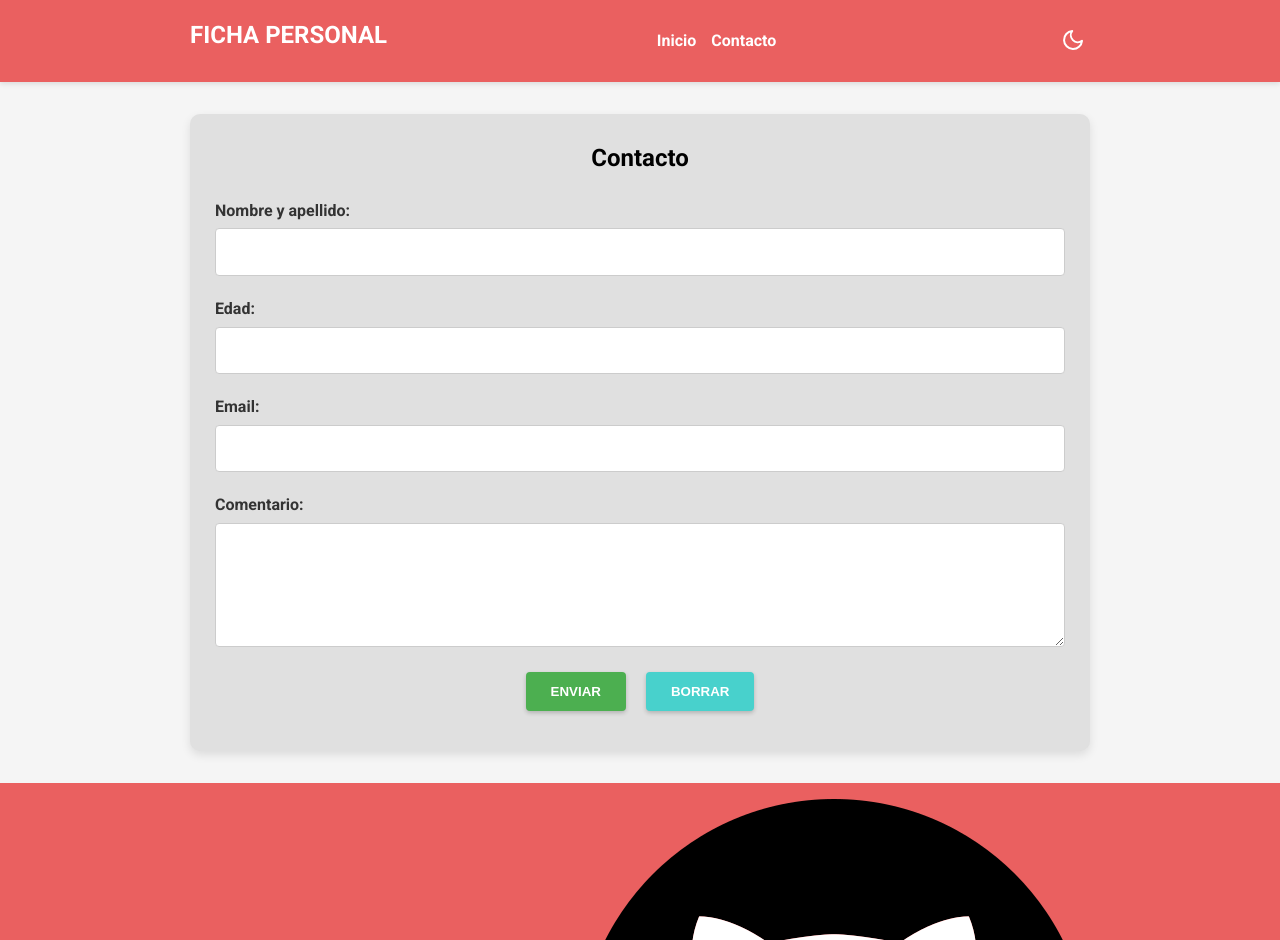
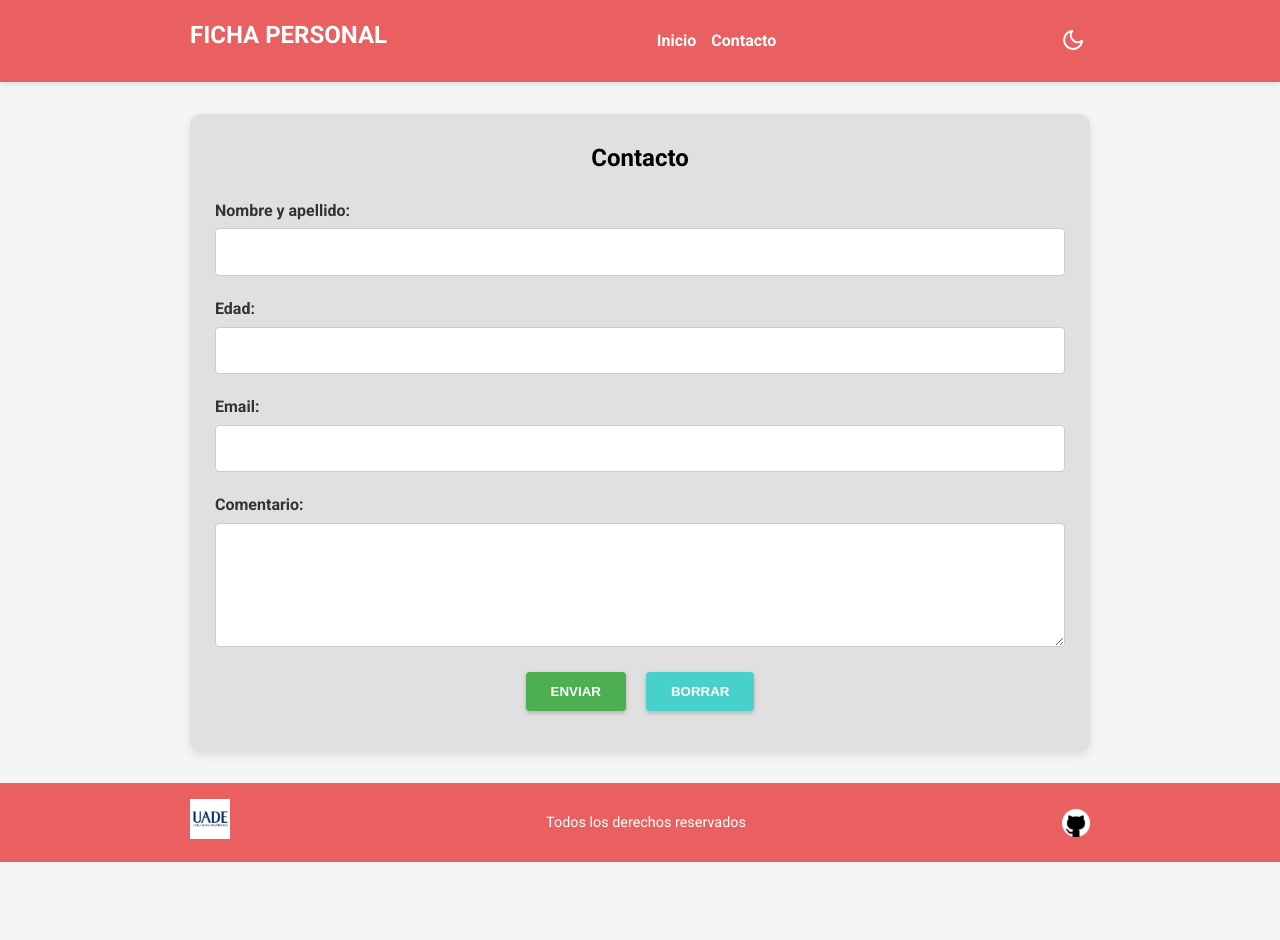
Before and after one commit to ignaciomaclaughlin25-eng/ficha-personal-15-11-parcial-integrador, a plain HTML site: page contacto.html in a window 1280 px wide. Shown: the top 940 px of the page. After the commit the page ends 862 px from the top, so only its background shows below. Drawn offline with nearby package versions, Linux system fonts and the light colour scheme.

Commit message:
Refactor styles.css for improved organization

```diff
--- a/styles.css
+++ b/styles.css
@@ -1,33 +1,27 @@
-/* styles.css */
+
 
 
 @import url('https://fonts.googleapis.com/css2?family=Roboto:wght@400;700&display=swap');
 
 
 :root {
-
     --color-uade-red: #ea6060;
     --color-uade-dark: #cc3d3d;
-
 
     --color-bg-light: #f5f5f5;
     --color-text-dark: #333;
 
-
     --color-highlight-green: #e0f898;
     --color-card-bg: #e0e0e0;
-
 
     --color-btn-purple: #6a5acd;
     --color-btn-submit: #4CAF50;
     --color-btn-reset: #48d1cc;
 
-
     --color-theme-bg: var(--color-bg-light);
     --color-theme-text: var(--color-text-dark);
     --color-theme-header: var(--color-uade-red);
 }
-
 
 * {
     box-sizing: border-box;
@@ -63,11 +57,11 @@ h1, h2 {
 }
 
 
+
 header {
     background-color: var(--color-theme-header);
     padding: 0;
     box-shadow: 0 2px 5px rgba(0, 0, 0, 0.1);
-
     position: sticky;
     top: 0;
     z-index: 10;
@@ -102,7 +96,6 @@ header {
     color: var(--color-highlight-green);
 }
 
-
 .theme-toggle-btn {
     background: transparent;
     border: none;
@@ -112,9 +105,11 @@ header {
     margin-left: 10px;
     transition: transform 0.2s;
 }
+
 .theme-toggle-btn:hover {
     transform: scale(1.1);
 }
+
 
 
 footer {
@@ -128,14 +123,37 @@ footer {
     display: flex;
     justify-content: space-between;
     align-items: center;
+    width: 100%;
     font-size: 0.9rem;
+    gap: 15px;
+}
+
+.footer-logo {
+    margin-right: auto;
+}
+
+.footer-content p {
+    margin: 0 auto;
 }
 
 .btn-repo {
-    color: white;
+    margin-left: auto;
+    display: flex;
+    align-items: center;
     text-decoration: none;
-    margin-left: 15px;
 }
+
+.logo-uade {
+    height: 40px;
+    width: auto;
+}
+
+.logo-github {
+    height: 28px;
+    width: auto;
+    filter: invert(1);
+}
+
 
 
 .ficha-card {
@@ -151,7 +169,6 @@ footer {
     margin-bottom: 20px;
     color: #000;
 }
-
 
 .ficha-content {
     display: flex;
@@ -196,13 +213,11 @@ footer {
     background-color: var(--color-highlight-green);
 }
 
-
 .action-buttons {
     display: flex;
     justify-content: center;
     gap: 20px;
 }
-
 
 .btn {
     padding: 12px 25px;
@@ -216,6 +231,7 @@ footer {
     box-shadow: 0 2px 4px rgba(0, 0, 0, 0.2);
     transition: opacity 0.2s, transform 0.2s;
 }
+
 .btn:hover {
     opacity: 0.9;
     transform: translateY(-1px);
@@ -224,6 +240,7 @@ footer {
 .btn-purple {
     background-color: var(--color-btn-purple);
 }
+
 
 
 .form-group {
@@ -245,10 +262,8 @@ footer {
     border: 1px solid #ccc;
     border-radius: 4px;
     font: inherit;
-    color: var(--color-theme-text);
     background-color: white;
 }
-
 
 .form-buttons {
     display: flex;
@@ -260,30 +275,36 @@ footer {
 .btn-submit {
     background-color: var(--color-btn-submit);
 }
+
 .btn-reset {
     background-color: var(--color-btn-reset);
 }
-
 
 .error-text {
     color: var(--color-uade-dark);
     font-size: 0.85rem;
     margin-top: 5px;
 }
+
 .input-error {
     border-color: var(--color-uade-dark) !important;
 }
+
 #form-message {
     text-align: center;
     margin-top: 15px;
     font-weight: 700;
 }
-#form-message.success, #form-message.alert {
+
+#form-message.success,
+#form-message.alert {
     color: var(--color-btn-submit);
 }
+
 #form-message.error {
     color: var(--color-uade-dark);
 }
+
 
 
 body.theme-dark {
@@ -318,9 +339,9 @@ body.theme-dark .highlight-green {
 }
 
 
+
 @media (max-width: 768px) {
     .ficha-content {
-
         flex-direction: column;
         align-items: center;
     }
@@ -338,36 +359,38 @@ body.theme-dark .highlight-green {
         flex-direction: column;
         gap: 10px;
     }
+
     .btn {
         width: 100%;
     }
 
     .footer-content {
-
         flex-direction: column;
         gap: 10px;
     }
 }
 
-
 @media (max-width: 480px) {
     .header-content {
-
         flex-wrap: wrap;
         justify-content: center;
         gap: 10px;
     }
+
     .logo {
         width: 100%;
         text-align: center;
     }
+
     .main-nav {
         order: 1;
     }
+
     .theme-toggle-btn {
         order: 2;
         align-self: flex-end;
     }
+
     .ficha-card {
         padding: 15px;
     }
```
